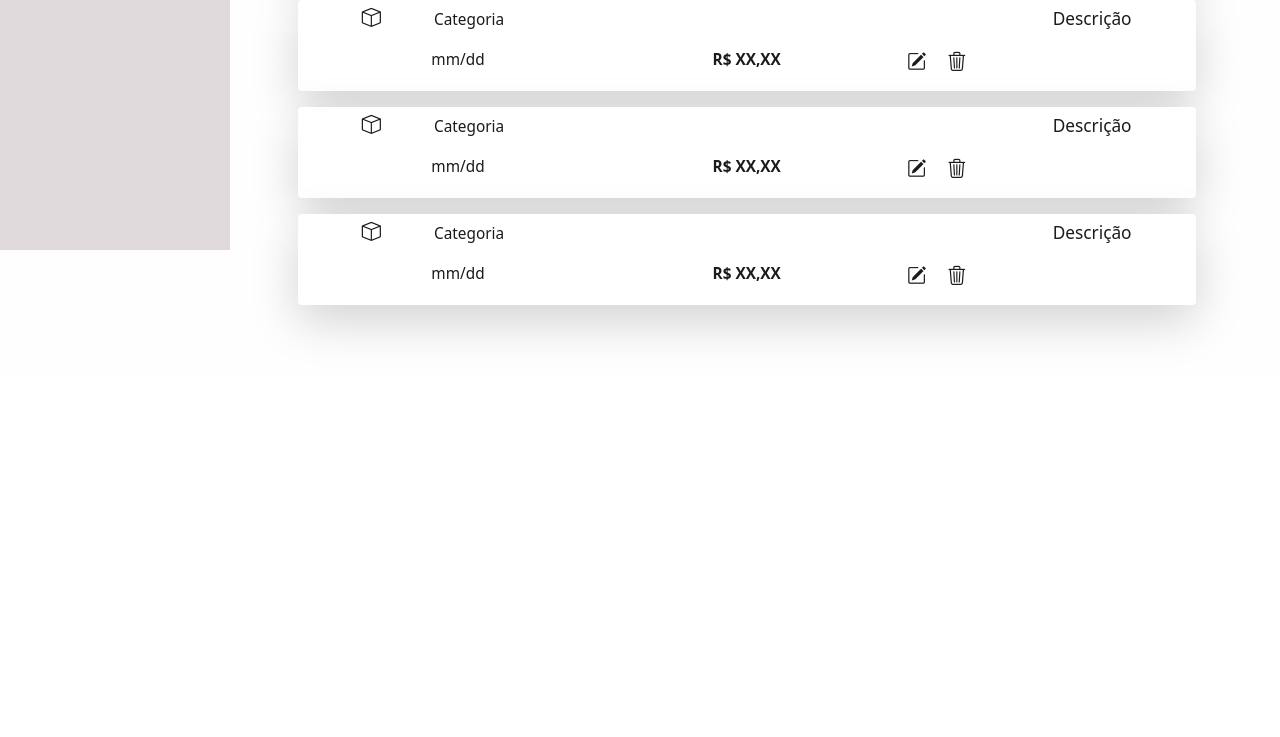
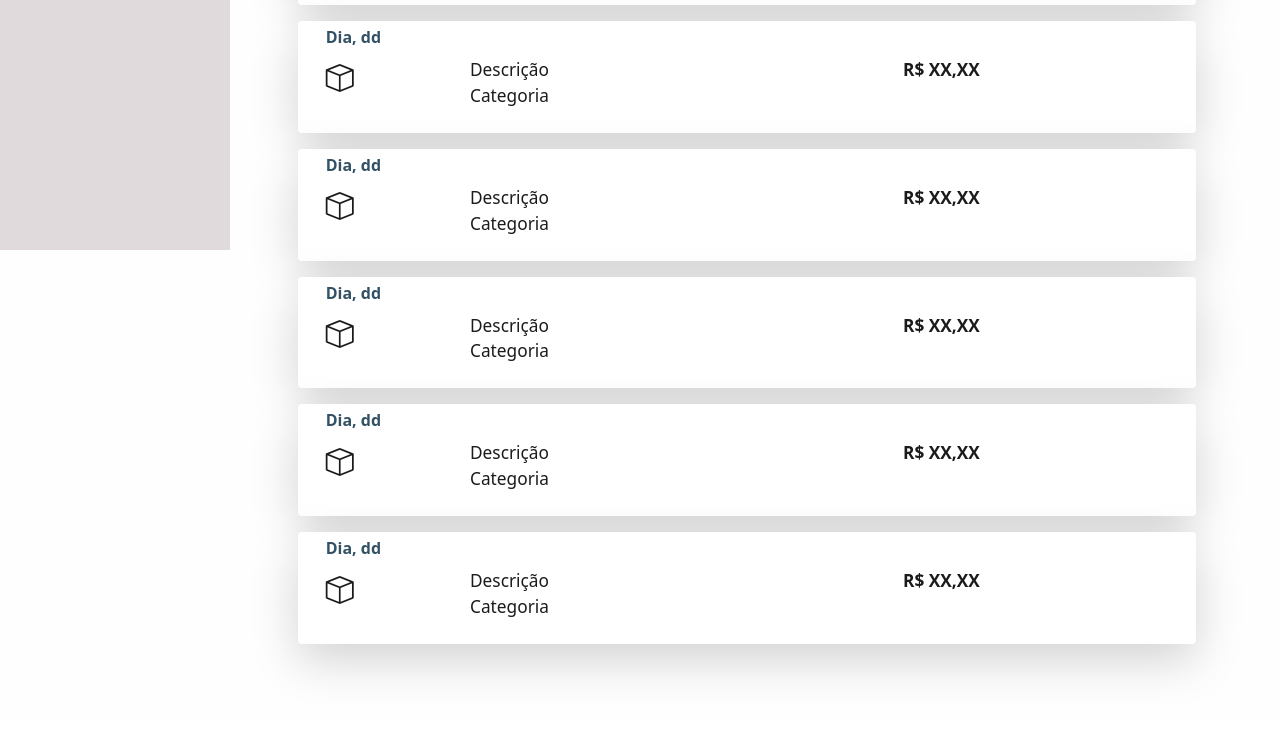
Before and after one commit to vicbuss/Projeto-Fintech, a plain HTML site: page gastos.html in a window 1280 px wide. Shown: the part 550-1287 px from the top of the page. Before the commit the page ends 948 px from the top, so only its background shows below. Drawn offline with nearby package versions, Linux system fonts and the light colour scheme.

Commit message:
Melhoria no design da página gastos

```diff
--- a/css/style.css
+++ b/css/style.css
@@ -234,14 +234,21 @@ footer {
   bottom: 2em;
 }
 
-.ultimos-gastos i {
+.data-transacao {
+  color: #325165;
+}
+
+.fonte-transacoes {
+  font-size: 0.9em;
+}
+/* .ultimos-gastos i {
   font-size: 1em;
   position: static;
 }
 
 .ultimos-gastos .descricao-transacao {
   font-size: 0.9em;
-}
+} */
 
 /* Media Query */
 
--- a/gastos.html
+++ b/gastos.html
@@ -147,110 +147,111 @@
 						</div>
 						<!-- Linha de registro de transações -->
 						<div class="ultimos-gastos">
+
 							<div class="row justify-content-center shadow-lg p-1 mb-3 bg-white rounded">
-								<div class="row justify-content-center">
-									<div class="col-1 text-start">
-										<i class="bi bi-car-front"></i>
+								<div class="row mb-2">
+									<p class="data-transacao fs-6 fw-bold">Seg, 31</p>
+								</div>
+								<div class="row mb-1">
+									<div class="col-2">
+										<i class="fs-3 bi bi-car-front"></i>
 									</div>
-									<div class="col-3">
-										<p class="d-inline-block categoria-transacao">Transporte</p>
+									<div class="col-6">
+										<p class="fonte-transacoes mb-0">Uber para praia</p>
+										<p class="fonte-transacoes fw-light">Transporte</p>
 									</div>
-									<div class="col-7 text-end">
-										<p class="d-inline-block descricao-transacao">Uber para praia</p>
-									</div>
-								</div>
-
-								<div class="row">
-									<div class="col-4 text-center">
-										<p class="data-transacao">Oct 31</p>
-									</div>
-									<div class="col-4 text-center">
-										<p class="valor-transacao"><strong>R$ 200,00</strong></p>
-									</div>
-									<div class="col-4">
-										<i class="bi bi-pencil-square ps-1"></i>
-										<i class="bi bi-trash3 ps-3"></i>
+									<div class= "col-4">
+										<p class="fonte-transacoes fw-bold">R$200,00</p>
 									</div>
 								</div>
 							</div>
 
 							<div class="row justify-content-center shadow-lg p-1 mb-3 bg-white rounded">
-								<div class="row justify-content-center">
-									<div class="col-1 text-start">
-										<i class="bi bi-box"></i>
+								<div class="row mb-2">
+									<p class="data-transacao fs-6 fw-bold">Dia, dd</p>
+								</div>
+								<div class="row mb-1">
+									<div class="col-2">
+										<i class="fs-3 bi bi-box"></i>
 									</div>
-									<div class="col-3">
-										<p class="d-inline-block categoria-transacao">Categoria</p>
+									<div class="col-6">
+										<p class="fonte-transacoes mb-0">Descrição</p>
+										<p class="fonte-transacoes fw-light">Categoria</p>
 									</div>
-									<div class="col-7 text-end">
-										<p class="d-inline-block descricao-transacao">Descrição</p>
-									</div>
-								</div>
-
-								<div class="row">
-									<div class="col-4 text-center">
-										<p class="data-transacao">mm/dd</p>
-									</div>
-									<div class="col-4 text-center">
-										<p class="valor-transacao"><strong>R$ XX,XX</strong></p>
-									</div>
-									<div class="col-4">
-										<i class="bi bi-pencil-square ps-1"></i>
-										<i class="bi bi-trash3 ps-3"></i>
+									<div class= "col-4">
+										<p class="fonte-transacoes fw-bold">R$ XX,XX</p>
 									</div>
 								</div>
 							</div>
 
 							<div class="row justify-content-center shadow-lg p-1 mb-3 bg-white rounded">
-								<div class="row justify-content-center">
-									<div class="col-1 text-start">
-										<i class="bi bi-box"></i>
+								<div class="row mb-2">
+									<p class="data-transacao fs-6 fw-bold">Dia, dd</p>
+								</div>
+								<div class="row mb-1">
+									<div class="col-2">
+										<i class="fs-3 bi bi-box"></i>
 									</div>
-									<div class="col-3">
-										<p class="d-inline-block categoria-transacao">Categoria</p>
+									<div class="col-6">
+										<p class="fonte-transacoes mb-0">Descrição</p>
+										<p class="fonte-transacoes fw-light">Categoria</p>
 									</div>
-									<div class="col-7 text-end">
-										<p class="d-inline-block descricao-transacao">Descrição</p>
-									</div>
-								</div>
-
-								<div class="row">
-									<div class="col-4 text-center">
-										<p class="data-transacao">mm/dd</p>
-									</div>
-									<div class="col-4 text-center">
-										<p class="valor-transacao"><strong>R$ XX,XX</strong></p>
-									</div>
-									<div class="col-4">
-										<i class="bi bi-pencil-square ps-1"></i>
-										<i class="bi bi-trash3 ps-3"></i>
+									<div class= "col-4">
+										<p class="fonte-transacoes fw-bold">R$ XX,XX</p>
 									</div>
 								</div>
 							</div>
 
 							<div class="row justify-content-center shadow-lg p-1 mb-3 bg-white rounded">
-								<div class="row justify-content-center">
-									<div class="col-1 text-start">
-										<i class="bi bi-box"></i>
+								<div class="row mb-2">
+									<p class="data-transacao fs-6 fw-bold">Dia, dd</p>
+								</div>
+								<div class="row mb-1">
+									<div class="col-2">
+										<i class="fs-3 bi bi-box"></i>
 									</div>
-									<div class="col-3">
-										<p class="d-inline-block categoria-transacao">Categoria</p>
+									<div class="col-6">
+										<p class="fonte-transacoes mb-0">Descrição</p>
+										<p class="fonte-transacoes fw-light">Categoria</p>
 									</div>
-									<div class="col-7 text-end">
-										<p class="d-inline-block descricao-transacao">Descrição</p>
+									<div class= "col-4">
+										<p class="fonte-transacoes fw-bold">R$ XX,XX</p>
 									</div>
 								</div>
+							</div>
 
-								<div class="row">
-									<div class="col-4 text-center">
-										<p class="data-transacao">mm/dd</p>
+							<div class="row justify-content-center shadow-lg p-1 mb-3 bg-white rounded">
+								<div class="row mb-2">
+									<p class="data-transacao fs-6 fw-bold">Dia, dd</p>
+								</div>
+								<div class="row mb-1">
+									<div class="col-2">
+										<i class="fs-3 bi bi-box"></i>
 									</div>
-									<div class="col-4 text-center">
-										<p class="valor-transacao"><strong>R$ XX,XX</strong></p>
+									<div class="col-6">
+										<p class="fonte-transacoes mb-0">Descrição</p>
+										<p class="fonte-transacoes fw-light">Categoria</p>
 									</div>
-									<div class="col-4">
-										<i class="bi bi-pencil-square ps-1"></i>
-										<i class="bi bi-trash3 ps-3"></i>
+									<div class= "col-4">
+										<p class="fonte-transacoes fw-bold">R$ XX,XX</p>
+									</div>
+								</div>
+							</div>
+
+							<div class="row justify-content-center shadow-lg p-1 mb-3 bg-white rounded">
+								<div class="row mb-2">
+									<p class="data-transacao fs-6 fw-bold">Dia, dd</p>
+								</div>
+								<div class="row mb-1">
+									<div class="col-2">
+										<i class="fs-3 bi bi-box"></i>
+									</div>
+									<div class="col-6">
+										<p class="fonte-transacoes mb-0">Descrição</p>
+										<p class="fonte-transacoes fw-light">Categoria</p>
+									</div>
+									<div class= "col-4">
+										<p class="fonte-transacoes fw-bold">R$ XX,XX</p>
 									</div>
 								</div>
 							</div>
```
